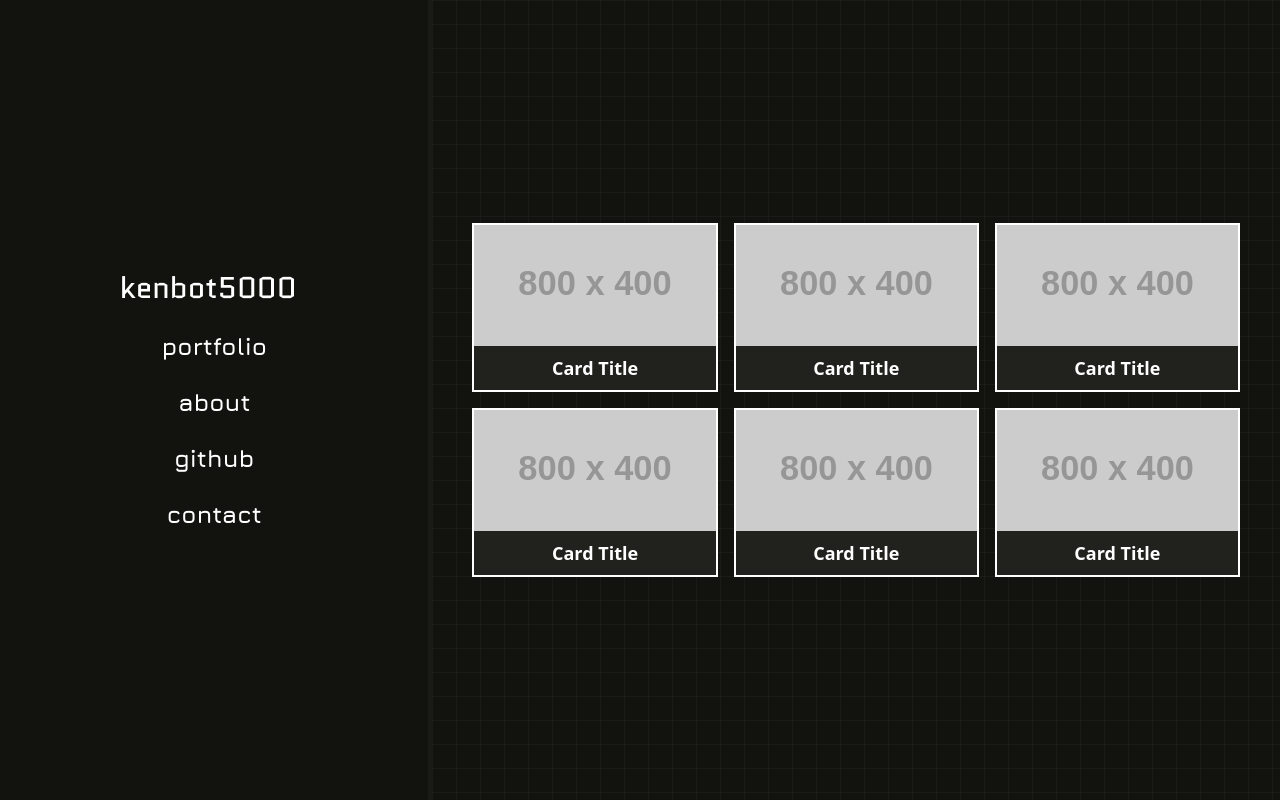
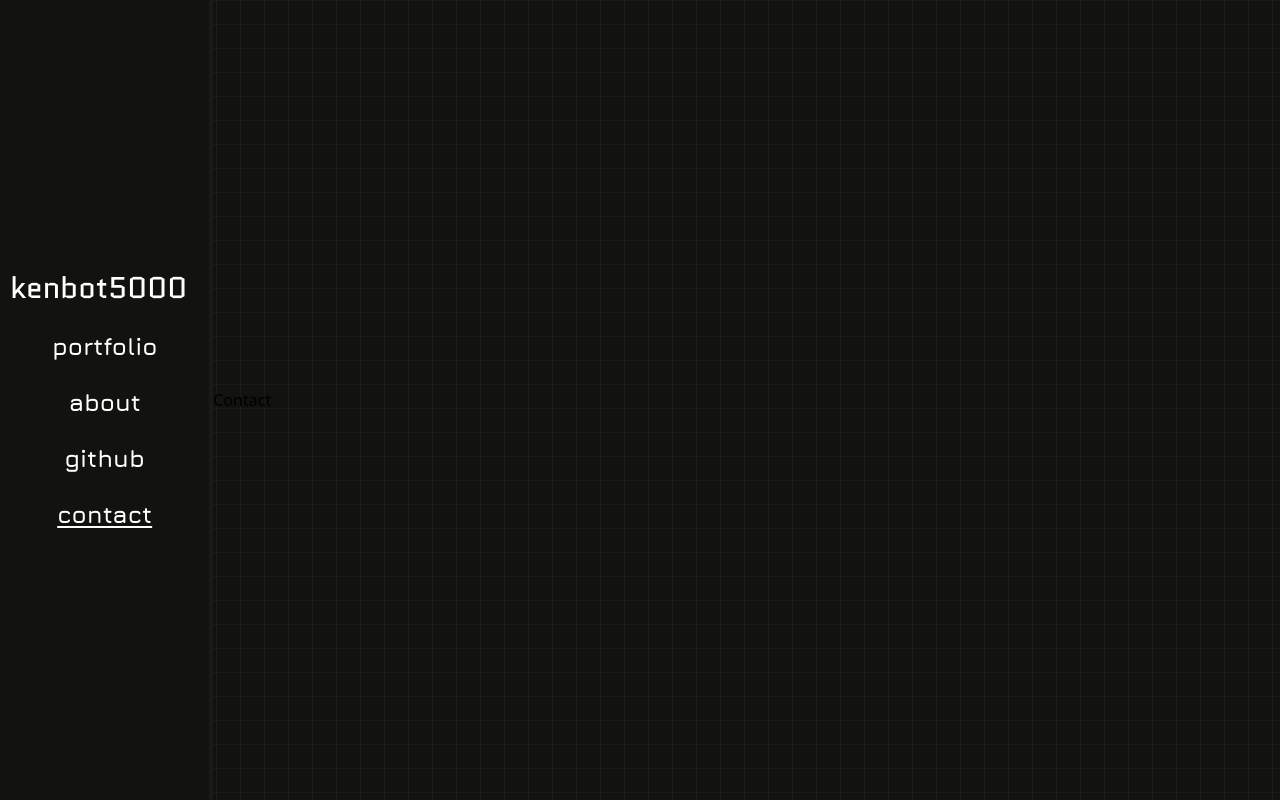
Before and after one commit to kenbot5000/portfolio, a Vue app: page /contact in a window 1280 px wide. Built offline with nearby package versions, Linux system fonts and the light colour scheme.

Commit message:
feat: add navigation to other pages, fix width for navigated pages

```diff
--- a/src/App.vue
+++ b/src/App.vue
@@ -1,6 +1,6 @@
 <script setup>
 import MainNavbar from '@/components/navbar/MainNavbar.vue';
-import DisplayCard from '@/components/DisplayCard.vue';
+
 </script>
 
 <template>
@@ -16,15 +16,9 @@ import DisplayCard from '@/components/DisplayCard.vue';
     bg-[linear-gradient(to_right,#80808012_1px,transparent_1px),linear-gradient(to_bottom,#80808012_1px,transparent_1px)]
     bg-[size:24px_24px]"
   >
-    <MainNavbar class="w-full" />
-    <div class="max-w-full min-h-screen flex items-center">
-      <div class="grid grid-rows-2 grid-cols-2 xl:grid-cols-3 items-center mx-auto my-auto px-10 gap-x-4 gap-y-4">
-        <DisplayCard
-          v-for="i in 6"
-          :key="i"
-          title="Card Title"
-        />
-      </div>
+    <MainNavbar class="w-full md:w-2/6 xl:w-1/6" />
+    <div class="md:w-5/6 w-full min-h-screen flex items-center">
+      <RouterView />
     </div>
   </div>
 </template>
--- a/src/components/DisplayCard.vue
+++ b/src/components/DisplayCard.vue
@@ -7,7 +7,6 @@
     <div
       class="
       bg-[#21221D]
-      w-full
       my-auto
       border-white
       border-2
@@ -18,7 +17,7 @@
       <img
         :src="imageUrl"
         alt="Placeholder Image"
-        class="w-full object-cover"
+        class="object-cover"
       >
       <div class="text-center">
         <h2 class="text-white text-lg font-bold p-2 transition duration-300 ease-in-out group-hover:scale-120">
--- a/src/components/navbar/MainNavbar.vue
+++ b/src/components/navbar/MainNavbar.vue
@@ -2,10 +2,10 @@
 import NavItem from '@/components/navbar/NavItem.vue'
 
 const navItems = [
-  { text: 'portfolio', link: '#' },
-  { text: 'about', link: '#' },
-  { text: 'github', link: '#' },
-  { text: 'contact', link: '#' }
+  { text: 'portfolio', link: 'portfolio' },
+  { text: 'about', link: 'about' },
+  { text: 'github', link: 'github' },
+  { text: 'contact', link: 'contact' }
 ]
 </script>
 
--- a/src/components/navbar/NavItem.vue
+++ b/src/components/navbar/NavItem.vue
@@ -1,10 +1,12 @@
 <template>
-  <a
+  <RouterLink
+    :to="{name: link}"
     href="javascript:;"
     class="w-full py-3 transition duration-300 ease-in-out hover:scale-120 text-center"
+    :class="link == $route.name ? 'underline underline-offset-3' : ''"
   >
     {{ text }}
-  </a>
+  </RouterLink>
 </template>
 
 <script setup>
--- /dev/null
+++ b/src/pages/About.vue
@@ -0,0 +1,3 @@
+<template>
+  <div>about</div>
+</template>
--- /dev/null
+++ b/src/pages/Contact.vue
@@ -0,0 +1,5 @@
+<template>
+  <div>
+    Contact
+  </div>
+</template>
--- /dev/null
+++ b/src/pages/MainPortfolio.vue
@@ -0,0 +1,13 @@
+<script setup>
+import DisplayCard from '@/components/DisplayCard.vue';
+</script>
+
+<template>
+  <div class="grid grid-rows-2 grid-cols-2 xl:grid-cols-3 items-center mx-auto my-auto px-10 gap-x-4 gap-y-4">
+    <DisplayCard
+      v-for="i in 6"
+      :key="i"
+      title="Card Title"
+    />
+  </div>
+</template>
--- a/src/router/index.js
+++ b/src/router/index.js
@@ -1,8 +1,36 @@
 import { createRouter, createWebHistory } from 'vue-router'
+
+import MainPortfolio from '@/pages/MainPortfolio.vue'
+import About from '@/pages/About.vue'
+import Contact from '@/pages/Contact.vue'
 
 const router = createRouter({
   history: createWebHistory(import.meta.env.BASE_URL),
-  routes: [],
+  routes: [
+    {
+      path: '/',
+      name: 'portfolio',
+      component: MainPortfolio,
+    },
+    {
+      path: '/about',
+      name: 'about',
+      component: About,
+    },
+    {
+      path: '/contact',
+      name: 'contact',
+      component: Contact,
+    },
+    {
+      path: '/github',
+      name: 'github',
+      beforeEnter() {
+        window.open('https://github.com/kenbot5000', '_blank')
+        this.$router.go(-1)
+      },
+    },
+  ],
 })
 
 export default router
```
